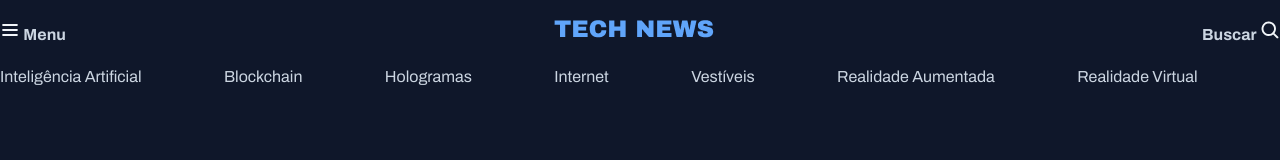
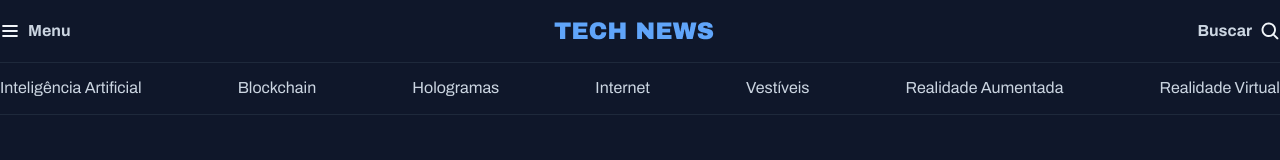
Before and after one commit to felpssm/projeto-noticias, a plain HTML site: page index.html in a window 1280 px wide. Drawn offline with Linux system fonts and the light colour scheme.

Commit message:
criando header

```diff
--- a/index.html
+++ b/index.html
@@ -12,7 +12,7 @@
     <link href="https://fonts.googleapis.com/css2?family=Archivo:ital,wght@0,100..900;1,100..900&display=swap" rel="stylesheet">
 </head>
 <body>
-    <header>
+    <header class="container">
         <nav id="primary" class="grid grid-flow-col">
             <div>
                 <img src="assets/icons/List.svg" alt="ícone de menu">
--- a/styles/header.css
+++ b/styles/header.css
@@ -1,5 +1,11 @@
 #primary {
     padding-block: 20px;
+
+    div {
+        display: flex;
+        align-items: center;
+        gap: 8px;
+    }
 
     div:nth-child(2) {
         margin-inline: auto;
@@ -9,3 +15,10 @@
         justify-self: end;
     }
 }
+
+#secondary {
+    padding-block: 14px;
+    border: solid 1px var(--stroke-color);
+    border-inline: none;
+    justify-content: space-between;
+}
```
